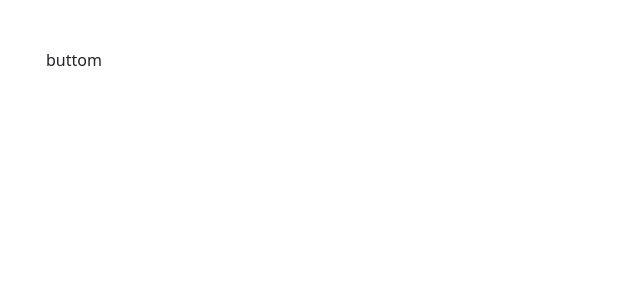
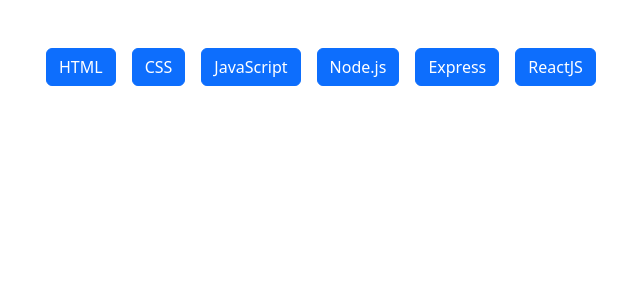
Before and after one commit to GennaroBuonomo/react-use-state, a React (Vite) app: page / in a window 1280 px wide. Shown: the top 300 px of the page, without its empty margins (36-676 px from the left). Built offline with nearby package versions, Linux system fonts and the light colour scheme.

Commit message:
fine creazione pulsanti

```diff
--- a/src/App.jsx
+++ b/src/App.jsx
@@ -35,8 +35,15 @@
   return (
   <div className="container my-5">
     <div className="row">
+       <div className="col-12">
+      {languages.map((linguage) => {
+        return(
 
-      <div className="col-12">buttom</div>
+          <div className="btn btn-primary me-3">{linguage.title}</div>
+
+        );
+      })}
+      </div>
     </div>
   </div>
   );
```
